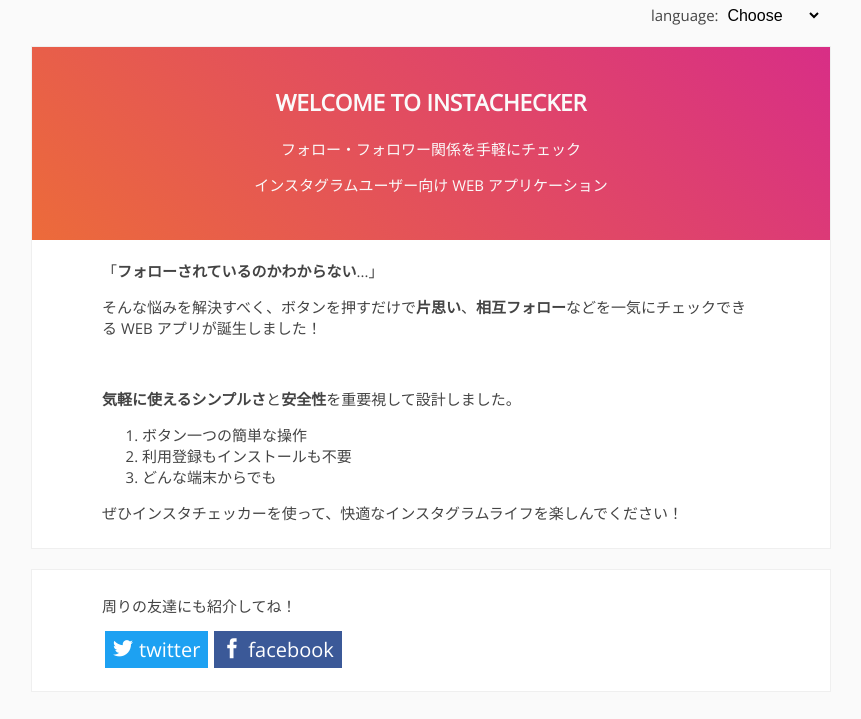
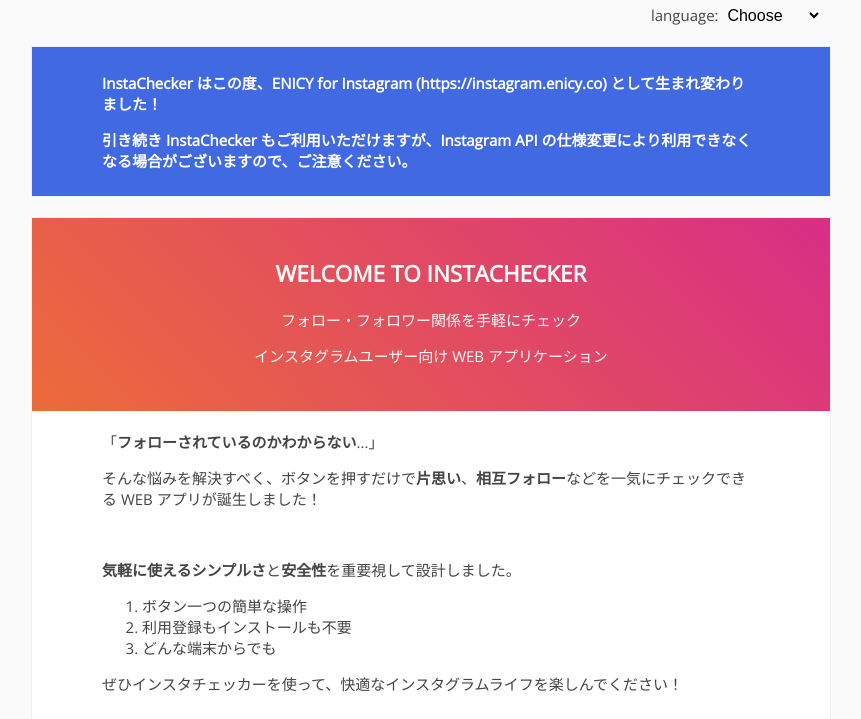
Before and after one commit to mktia/instachecker, a Flask app: page / in a window 1280 px wide. Shown: the part 58-777 px from the top of the page, without its empty margins (209-1070 px from the left). Run offline with Flask 2, Linux system fonts and the light colour scheme; some libraries are stand-ins or nearby versions.

Commit message:
add ENICY introduction

```diff
--- a/templates/index.html
+++ b/templates/index.html
@@ -27,6 +27,10 @@
         </div>
 {% endblock lang %}
 {% block content %}
+        <section style="background-color: #4169e1; color: #fff; font-weight: bold;">
+          <p>InstaChecker はこの度、ENICY for Instagram (https://instagram.enicy.co) として生まれ変わりました！</p>
+          <p>引き続き InstaChecker もご利用いただけますが、Instagram API の仕様変更により利用できなくなる場合がございますので、ご注意ください。</p>
+        </section>
         <section>
             <div class="welcome">
                 <h2>WELCOME TO INSTACHECKER</h2>
```
